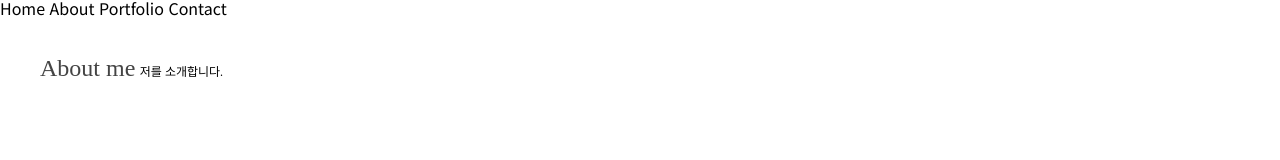
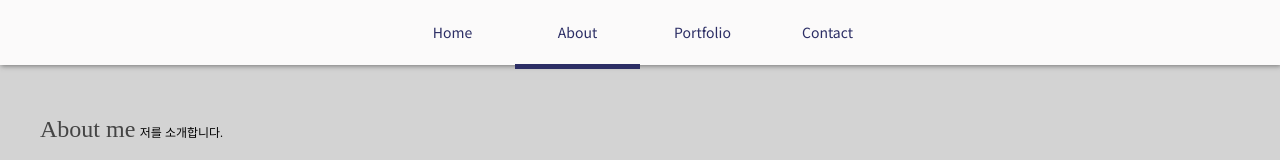
Before and after one commit to bluebear-john/bluebear-john.github.io, a plain HTML site: page about.html in a window 1280 px wide. Shown: the top 160 px of the page. Drawn offline with nearby package versions, Linux system fonts and the light colour scheme; a web font is replaced by a local one.

Commit message:
about html edit

```diff
--- a/about.html
+++ b/about.html
@@ -7,12 +7,16 @@
 	<meta name="viewport" content="width=device-width, initial-scale=1.0">
 	<link rel="stylesheet" href="css/reset.css">
 	<link rel="stylesheet" href="css/index.css">
+	<link rel="stylesheet" href="css/font.css">
+	<link rel="stylesheet" href="css/about.css">
 	<link rel="stylesheet" href="css/contents.css">
+    	<link rel="stylesheet" href="css/timeline.css">
+
+
 	<link rel="stylesheet" href="https://cdnjs.cloudflare.com/ajax/libs/fancybox/2.1.7/css/jquery.fancybox.min.css">
 	<script src="https://ajax.googleapis.com/ajax/libs/jquery/1.12.4/jquery.min.js"></script>
     <script src="https://cdnjs.cloudflare.com/ajax/libs/fancybox/2.1.7/js/jquery.fancybox.min.js"></script>
 
-	<link rel="stylesheet" href="css/font.css">
 
 </head>
 
--- /dev/null
+++ b/css/about.css
@@ -0,0 +1,59 @@
+@charset 'utf-8';
+
+.p_wrap {
+	width: 100%;
+	height: auto;
+	background-color: #d3d3d3;
+	padding: 77px 0px 15px 0;
+}
+
+#nnavbar {
+	width: 100%;
+
+	background-color: rgba(255, 254, 254, 0.90);
+	left: 50%;
+	transform: translateX(-50%);
+	transition: all 0.5s;
+	height: 65px;
+	box-shadow: 1px 1px 5px rgba(85, 85, 85, 0.74);
+
+}
+
+.nnav {
+	position: fixed;
+	top: 0px;
+	z-index: 100;
+}
+
+#nnavbar .nnav_center {
+	position: absolute;
+	left: 50%;
+	transform: translateX(-50%);
+	width: 90%;
+	max-width: 500px;
+}
+
+
+
+#nnavbar a {
+	width: 25%;
+	float: left;
+	display: block;
+	color: #2c2e65;
+	padding: 25px 0px;
+
+	text-align: center;
+	text-decoration: none;
+	font-size: 14px;
+	font-family: 'Noto Sans KR';
+}
+
+#nnavbar a:hover {
+	color: #000000;
+}
+
+#nnavbar a.active {
+	border-bottom: 5px solid #2c2e65;
+
+
+}
--- a/css/index.css
+++ b/css/index.css
@@ -22,8 +22,8 @@ body {
 
 
 #navbar {
-    width: 80%;
-    max-width: 1400px;
+    width: 100%;
+
     background-color: rgba(255, 254, 254, 0.50);
     left: 50%;
     transform: translateX(-50%);
@@ -35,7 +35,7 @@ body {
 
 .nav {
     position: fixed;
-    top: 30px;
+    top: 0px;
     z-index: 100;
 }
 
@@ -63,8 +63,6 @@ body {
     font-size: 14px;
     font-family: 'Noto Sans KR';
 }
-
-#navbar a.aboutmo{position: absolute;left: 25%;display: none;}
 
 
 #navbar a:hover {
```
Also changed, not shown: form.php.html (+7 -4 lines), index.html (+2 -1 lines), portfolio.html (+3 -2 lines), 1 other file.
